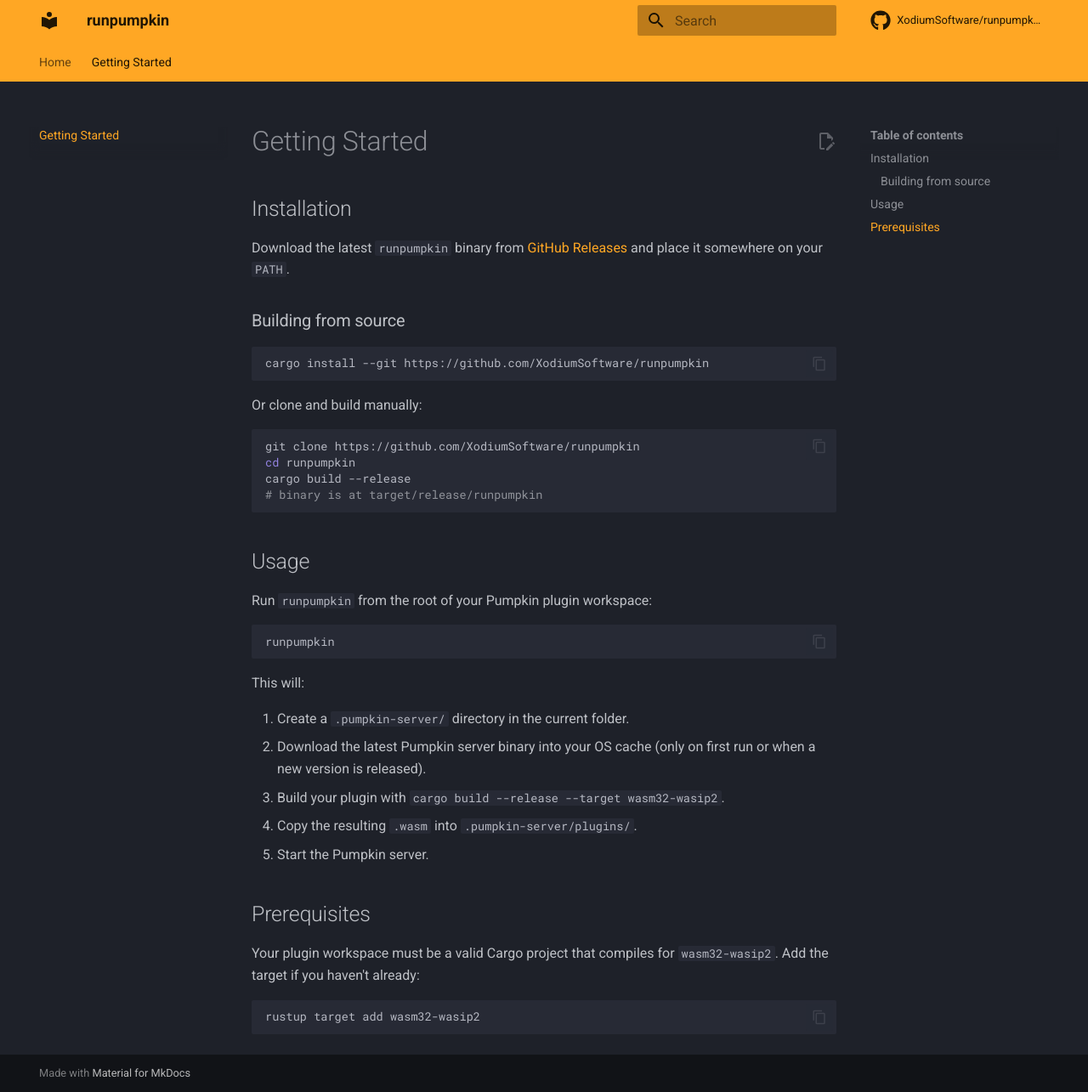
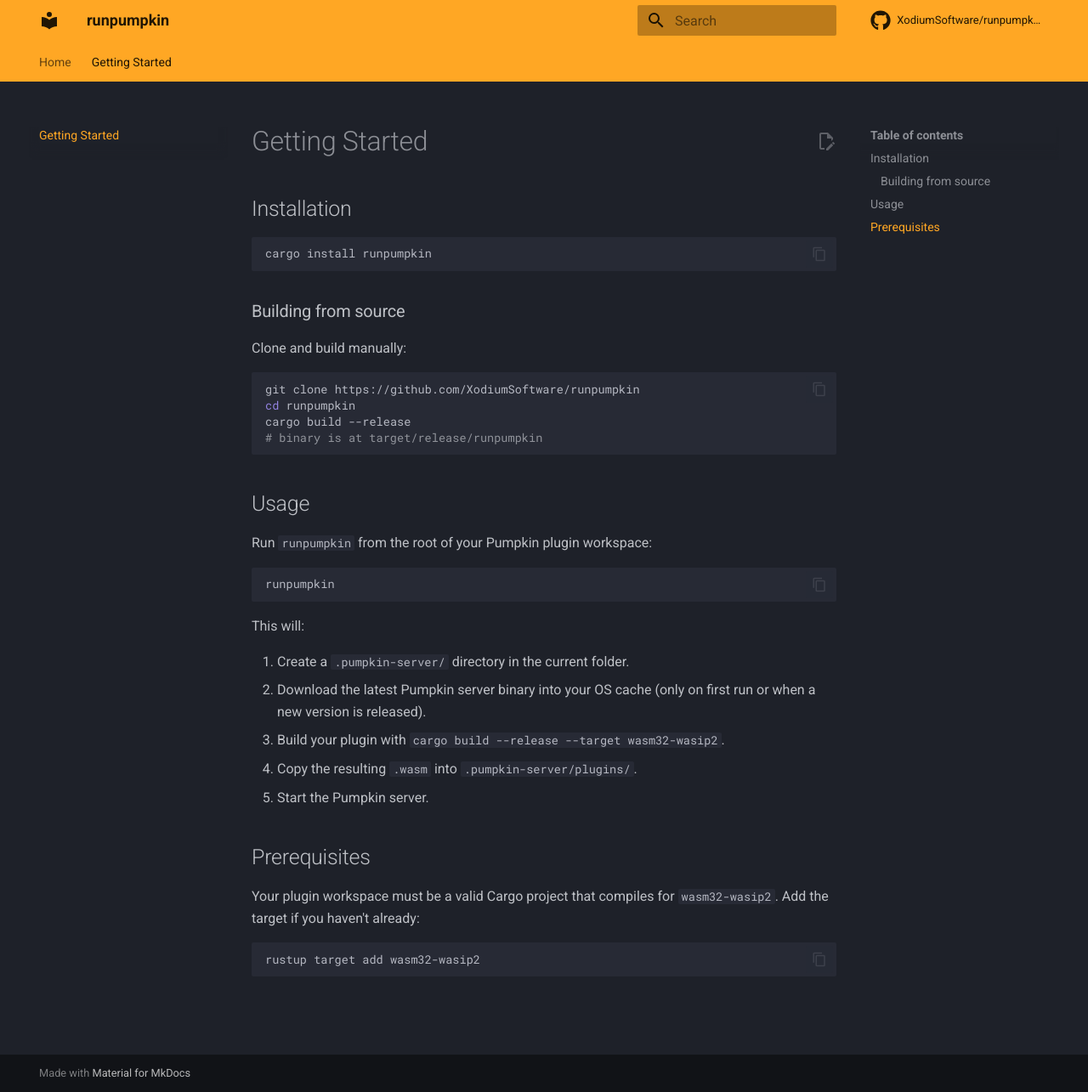
Before and after one commit to XodiumSoftware/runpumpkin, an MkDocs documentation site: the page built from docs/getting-started.md, in a window 1280 px wide and 1285 px high. Shown: the whole window at 85% size. Built offline with MkDocs 1.6.1 and Material for MkDocs 9.7.7, drawn with Linux system fonts in a browser that asks for light colours; comment, search, counter and statistics services are not loaded.

Commit message:
+
Signed-off-by: illyrius666 <28700752+illyrius666@users.noreply.github.com>

````diff
--- a/docs/getting-started.md
+++ b/docs/getting-started.md
@@ -2,15 +2,13 @@
 
 ## Installation
 
-Download the latest `runpumpkin` binary from [GitHub Releases](https://github.com/XodiumSoftware/runpumpkin/releases) and place it somewhere on your `PATH`.
+```bash
+cargo install runpumpkin
+```
 
 ### Building from source
 
-```bash
-cargo install --git https://github.com/XodiumSoftware/runpumpkin
-```
-
-Or clone and build manually:
+Clone and build manually:
 
 ```bash
 git clone https://github.com/XodiumSoftware/runpumpkin
````
Also changed, not shown: 2 other files.
